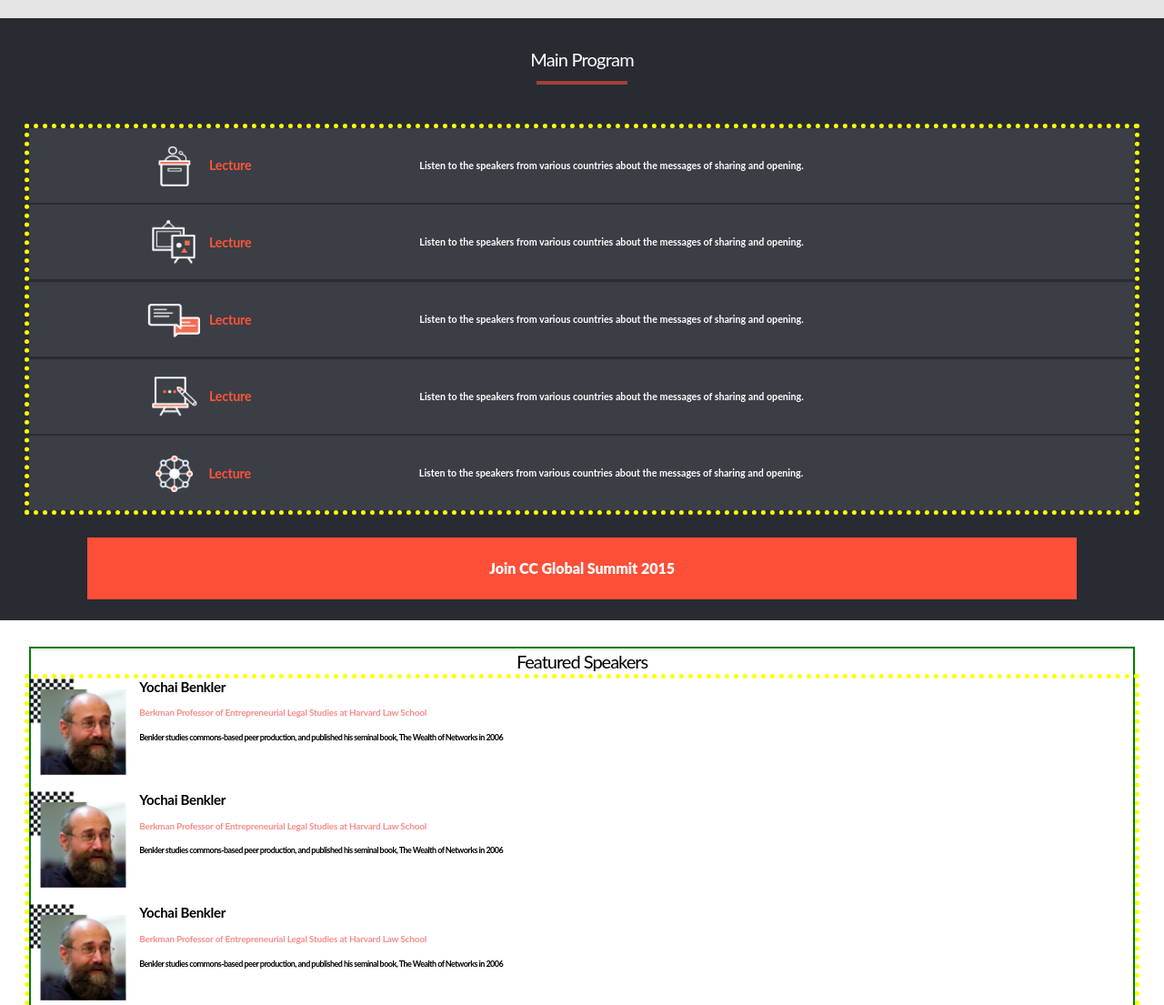
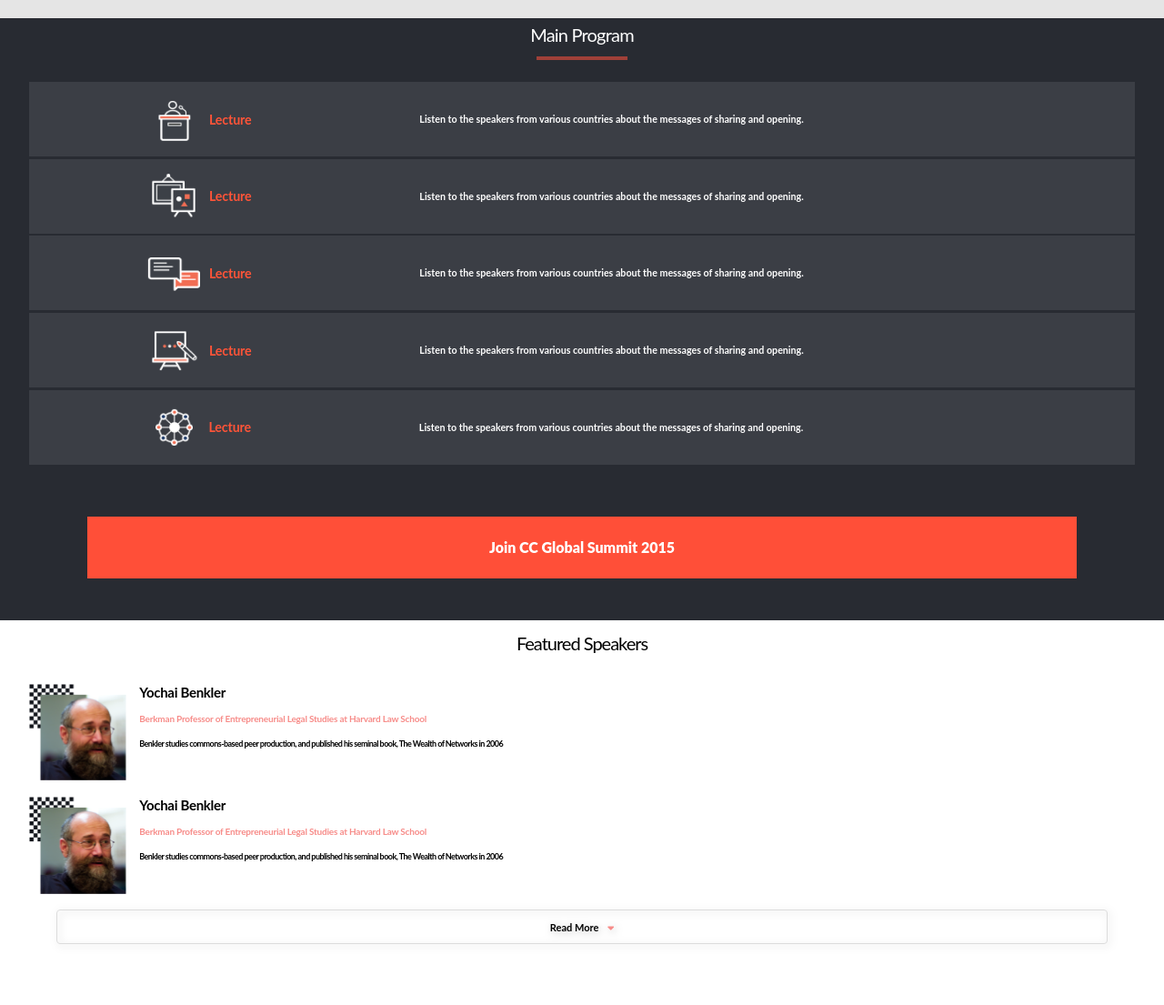
Before and after one commit to mercymugambi/capstone_project_mentorshipProgram, a website: page index.html in a window 1280 px wide. Shown: the part 780-1885 px from the top of the page at 91% size. Drawn offline with Linux system fonts and the light colour scheme.

Commit message:
Fix speakers section

```diff
--- a/index.html
+++ b/index.html
@@ -129,7 +129,7 @@
                     <p class="speakers-career">Benkler studies commons-based peer production, and published his seminal book, The Wealth of Networks in 2006</p>
                 </div>
             </div>
-            <div class="speakers-card">
+            <!-- <div class="speakers-card">
                 <img src="./assets/images/speaker_01 1.png" class="speakers-icon" alt="image1"/>
                 <div class="speakers-intro">
                     <h2 class="speakers-name">Yochai Benkler</h2>
@@ -144,22 +144,10 @@
                     <p class="speakers-proffession">Berkman Professor of Entrepreneurial Legal Studies at Harvard Law School</p>
                     <p class="speakers-career">Benkler studies commons-based peer production, and published his seminal book, The Wealth of Networks in 2006</p>
                 </div>
-            </div>
+            </div> -->
             <a href="#" class="readMore">Read More<i class="fa fa-caret-down" aria-hidden="true"></i></a>
         </div>
 
-    </section>
-
-    <a href=""></a>
-    <section>
-        <h3></h3>
-        <div>
-
-        </div>
-        <div>
-
-        </div>
-        <a href="">Read more</a>
     </section>
 
     <!--Scripts-->
--- a/style.css
+++ b/style.css
@@ -243,7 +243,6 @@
   display: flex;
   flex-direction: row;
   justify-content: center;
-  align-items: center;
   gap: 10px;
   width: 100%;
   height: 662px;
@@ -254,20 +253,15 @@
 }
 
 .program-content {
-  display: flex;
-  flex-direction: column;
-  align-items: center;
-  padding: 0px;
+    display: flex;
+    flex-direction: column;
+    align-items: center;
+    justify-content: center;
+    padding: 0px;
+    gap: 10px;
+    width: 94.7%;
+    height: 50px;
   position: absolute;
-  gap: 10px;
-  width: 94.7%;
-  height: 601px;
-
-  /* Inside auto layout */
-
-  flex: none;
-  order: 0;
-  flex-grow: 0;
 }
 
 .title {
@@ -276,31 +270,14 @@
   font-weight: 400;
   font-size: 20px;
   line-height: 28px;
-  /* or 140% */
-
-  display: flex;
-  align-items: center;
   letter-spacing: -0.04em;
-
   color: #ffffff;
-
-  /* Inside auto layout */
-
-  flex: none;
-  order: 0;
-  flex-grow: 0;
-  margin: 0;
 }
 
 .title-underline {
   width: 8%;
   height: 0px;
   border: 2px solid #a04038;
-  /* Inside auto layout */
-  flex: none;
-  order: 1;
-  flex-grow: 0;
-  margin: 0;
 }
 
 .program-details {
@@ -312,14 +289,7 @@
   gap: 2.68px;
   position: absolute;
   width: 95%;
-  /* height: 421px; */
-
-  border: 5px dotted yellow;
-  /* Inside auto layout */
-
-  flex: none;
-  order: 1;
-  flex-grow: 0;
+  margin-top: 70px;
 }
 
 .program-card {
@@ -330,7 +300,6 @@
   padding: 0px;
   gap: 8.92px;
   width: 100%;
-  /* width: 355px; */
   height: 82.06px;
 
   background: url(pattern_bg.png), #3b3e45;
@@ -345,7 +314,6 @@
   font-weight: 700;
   font-size: 14.2712px;
   line-height: 25px;
-  /* identical to box height, or 175% */
   display: flex;
   align-items: center;
   letter-spacing: -0.01em;
@@ -361,18 +329,9 @@
   font-weight: 700;
   font-size: 10.7034px;
   line-height: 22px;
-  /* or 208% */
-
   display: flex;
   align-items: center;
-
   color: #ffffff;
-
-  /* Inside auto layout */
-
-  flex: none;
-  order: 1;
-  flex-grow: 0;
 }
 
 .frame {
@@ -384,12 +343,7 @@
 width: 85%;
 height: 68px;
 margin-top: 548px;
-
 background: #FF4F38;
-
-flex: none;
-order: 2;
-flex-grow: 0;
 }
 
 .joinSummit {
@@ -398,7 +352,6 @@
 font-weight: 900;
 font-size: 16px;
 line-height: 28px;
-/* identical to box height, or 175% */
 color: #FFFFFF;
 }
 
@@ -406,10 +359,9 @@
     display: flex;
     flex-direction: row;
     justify-content: center;
-    align-items: center;
     gap: 10px;
     width: 100%;
-    height: 662px;
+    height: 455px;
     left: calc(50% - 375px / 2);
     top: calc(50% - 662px / 2 + 56px);
     background: url(pattern_bg.png), #fff;
@@ -420,16 +372,11 @@
  display: flex;
   flex-direction: column;
   align-items: center;
+  justify-content: center;
   padding: 0px;
-  position: absolute;
   gap: 10px;
   width: 94.7%;
-  height: 601px;
-  /* Inside auto layout */
-  flex: none;
-  order: 0;
-  flex-grow: 0;
-  border: 2px solid green;
+  height: 50px;
 }
 
 .title-speakers {
@@ -438,7 +385,6 @@
 font-weight: 400;
 font-size: 20px;
 line-height: 28px;
-/* or 140% */
 display: flex;
 align-items: center;
 letter-spacing: -0.05em;
@@ -454,14 +400,7 @@
   gap: 17.79px;
   position: absolute;
   width: 95%;
-  /* height: 421px; */
-
-  border: 5px dotted yellow;
-  /* Inside auto layout */
-
-  flex: none;
-  order: 1;
-  flex-grow: 0;
+  margin-top: 70px;
 }
 
 .speakers-card {
```
